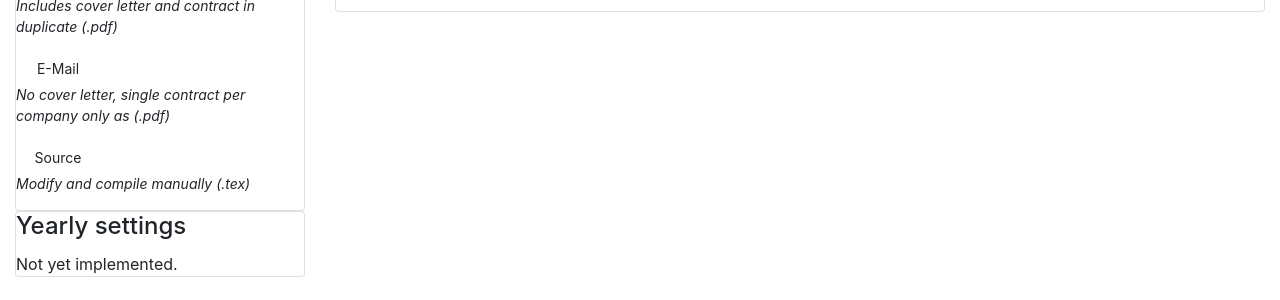
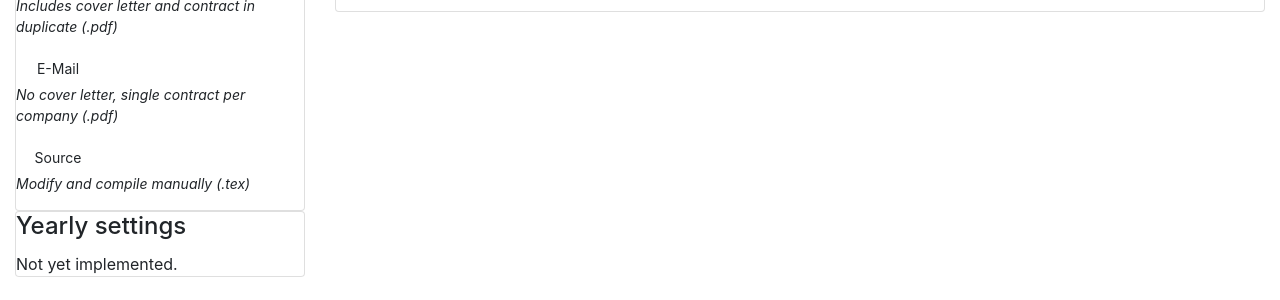
Before and after one commit to patricwi/contractor, a Flask app: template contractor/templates/main.html in a window 1280 px wide. Shown: the part 487-787 px from the top of the page. Run offline with Flask 2, Linux system fonts and the light colour scheme; the template is opened without the code that fills it, so the values that code supplies are empty; parts of the project's set-up code (start-up, migrations or seed data) failed here and were passed over; some libraries are stand-ins or nearby versions.

Commit message:
Fixed sentences in output choices
It ready better now

```diff
--- a/contractor/templates/main.html
+++ b/contractor/templates/main.html
@@ -55,7 +55,7 @@
                E-Mail
              </a>
             <p class="small"><i>
-              No cover letter, single contract per company only as (.pdf)
+              No cover letter, single contract per company (.pdf)
             </i></p>
 
             <!-- Change output to soruce -->
```
